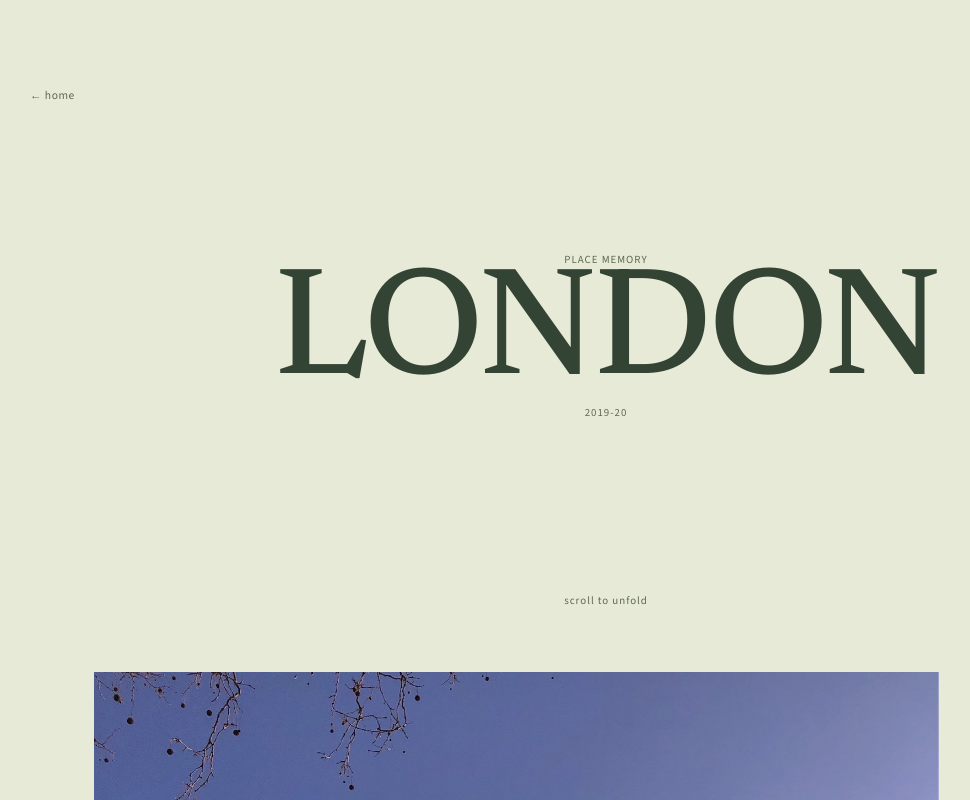
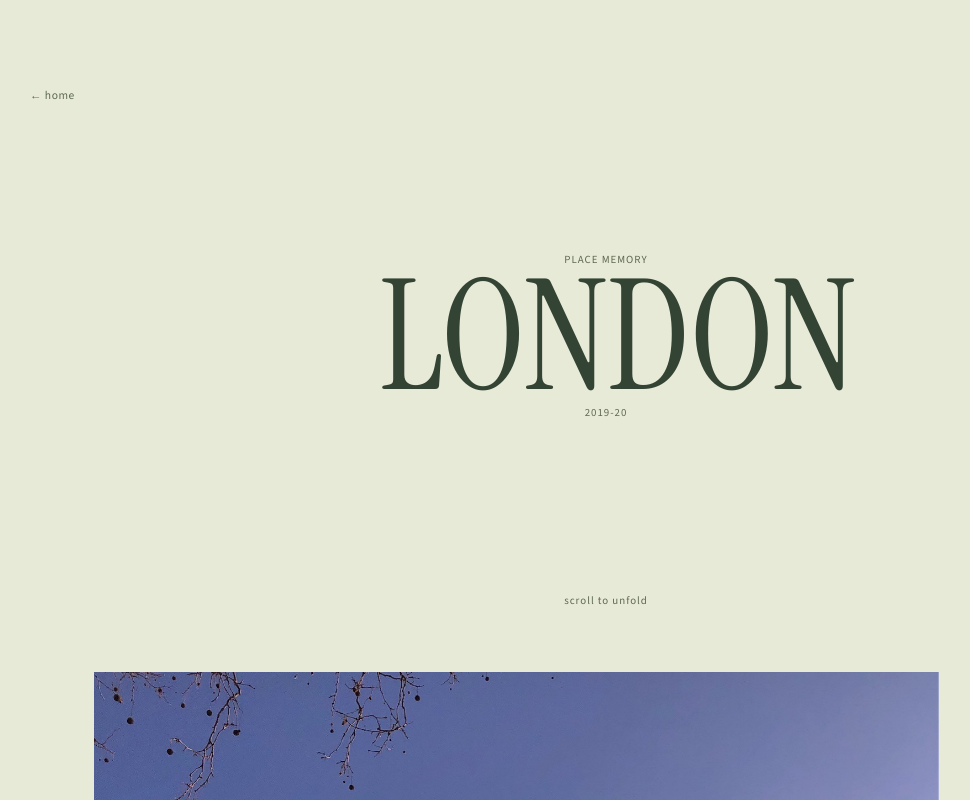
Before and after one commit to saykig/sarakim23, a Next.js app: page /memories/london in a window 1280 px wide. Shown: the top 800 px of the page, without its empty margins (34-1004 px from the left). Built offline with nearby package versions, Linux system fonts and the light colour scheme.

Commit message:
Refine display typography with Instrument Serif

```diff
--- a/app/global.css
+++ b/app/global.css
@@ -44,8 +44,13 @@ body h1,
 body h2,
 body h3,
 body h4 {
-  font-family: var(--font-newsreader), Georgia, serif;
-  font-weight: 500;
+  font-family: var(--font-instrument-serif), Georgia, serif;
+  font-style: normal;
+  font-weight: 400;
+  font-synthesis: none;
+  letter-spacing: -0.005em;
+  transform: scaleX(1.02);
+  transform-origin: left center;
 }
 
 .prose .anchor {
@@ -322,10 +327,10 @@ body:has(.soft-atlas-page) > main > .site-footer p {
   width: 100%;
   gap: 0.01em;
   overflow: visible;
-  font-family: var(--font-newsreader), Georgia, serif;
+  font-family: var(--font-instrument-serif), Georgia, serif;
   font-size: clamp(4.25rem, 7vw, 6rem);
-  font-weight: 450;
-  letter-spacing: -0.022em;
+  font-weight: 400;
+  letter-spacing: -0.005em;
   line-height: 0.94;
   text-wrap: nowrap;
 }
@@ -693,11 +698,15 @@ body:has(.soft-atlas-page) > main > .site-footer p {
   background: transparent;
   color: var(--atlas-ink-soft);
   cursor: pointer;
-  font-family: var(--font-newsreader), Georgia, serif;
+  font-family: var(--font-instrument-serif), Georgia, serif;
   font-size: clamp(1.35rem, 2vw, 1.65rem);
-  font-weight: 500;
-  letter-spacing: -0.01em;
+  font-style: normal;
+  font-weight: 400;
+  font-synthesis: none;
+  letter-spacing: -0.005em;
   text-align: left;
+  transform: scaleX(1.02);
+  transform-origin: left center;
   transition: color 180ms ease;
 }
 
@@ -1004,10 +1013,10 @@ body:has(.memory-page) ::selection {
 
 .memory-heading h1 {
   margin-block: 0.5rem 0.2rem;
-  font-family: var(--font-newsreader), Georgia, serif;
+  font-family: var(--font-instrument-serif), Georgia, serif;
   font-size: clamp(4rem, 12vw, 10rem);
-  font-weight: 450;
-  letter-spacing: -0.025em;
+  font-weight: 400;
+  letter-spacing: -0.005em;
   line-height: 0.82;
   text-transform: uppercase;
 }
@@ -1136,12 +1145,16 @@ body:has(.memory-page) ::selection {
 }
 
 .ephemera-note p {
-  font-family: var(--font-newsreader), Georgia, serif;
+  font-family: var(--font-instrument-serif), Georgia, serif;
   font-size: clamp(1.35rem, 2.5vw, 2rem);
+  font-style: normal;
   font-weight: 400;
-  letter-spacing: -0.01em;
+  font-synthesis: none;
+  letter-spacing: -0.005em;
   line-height: 1.12;
   text-wrap: balance;
+  transform: scaleX(1.02);
+  transform-origin: left center;
 }
 
 .memory-dialog {
--- a/app/layout.tsx
+++ b/app/layout.tsx
@@ -1,6 +1,6 @@
 import './global.css'
 import type { Metadata } from 'next'
-import { Newsreader, Source_Sans_3 } from 'next/font/google'
+import { Instrument_Serif, Source_Sans_3 } from 'next/font/google'
 import { Analytics } from '@vercel/analytics/react'
 import { SpeedInsights } from '@vercel/speed-insights/next'
 import Footer from './components/footer'
@@ -36,10 +36,11 @@ export const metadata: Metadata = {
 
 const cx = (...classes) => classes.filter(Boolean).join(' ')
 
-const newsreader = Newsreader({
+const instrumentSerif = Instrument_Serif({
   subsets: ['latin'],
-  weight: 'variable',
-  variable: '--font-newsreader',
+  weight: '400',
+  style: 'normal',
+  variable: '--font-instrument-serif',
   display: 'swap',
 })
 
@@ -63,7 +64,7 @@ export default function RootLayout({
         'text-black bg-white dark:text-white dark:bg-black',
         sourceSans.className,
         sourceSans.variable,
-        newsreader.variable
+        instrumentSerif.variable
       )}
     >
       <body className="antialiased max-w-xl mx-4 mt-8 lg:mx-auto">
```
Also changed, not shown: .impeccable/design.json, 1 other file (tests, documents, lock files or other folders).
